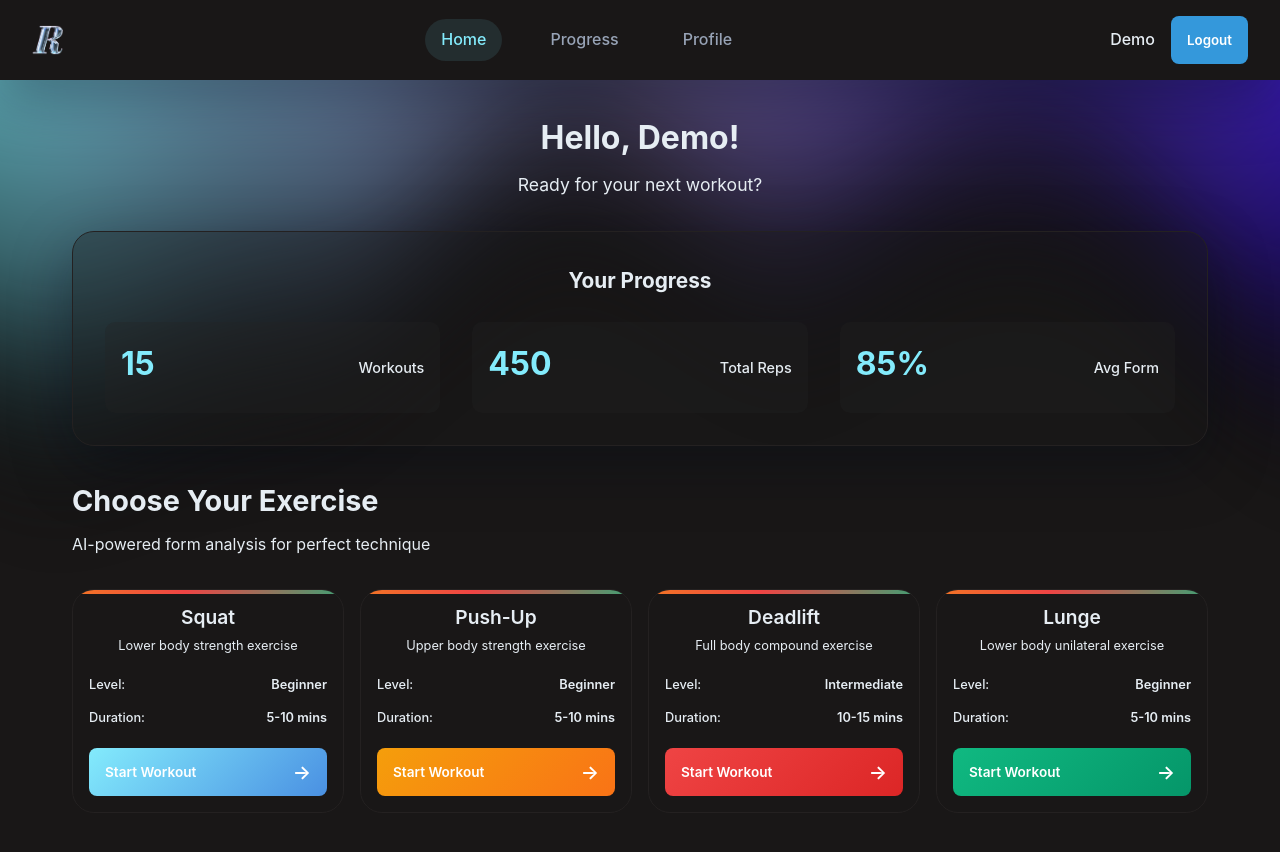
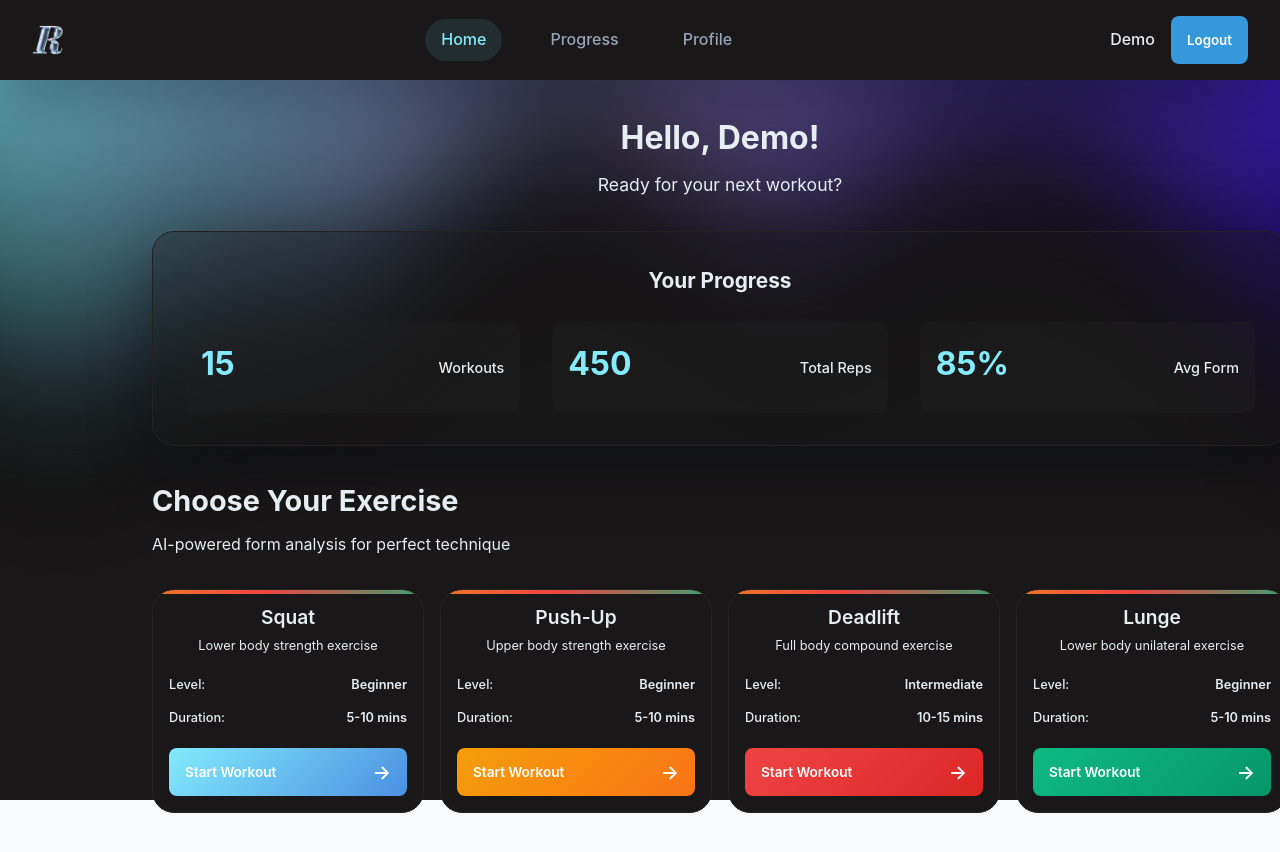
Before and after one commit to jennifershi255/ript, a React (Create React App) app in the folder web/: page /workout/1 in a window 1280 px wide. Both pictures are taken after a click on the button "Sign In". Shown: the top 852 px of the page. After the commit the page ends 800 px from the top, so only its background shows below. Built offline with nearby package versions, Linux system fonts and the light colour scheme.

Commit message:
more error etc

```diff
--- a/web/src/components/Aurora.css
+++ b/web/src/components/Aurora.css
@@ -6,6 +6,7 @@
 }
 
 .aurora-container {
+  background-color: var(--bg-0);
   position: fixed;   /* fixed so it covers the whole viewport */
   top: 0;
   left: 0;
--- a/web/src/components/Navigation.css
+++ b/web/src/components/Navigation.css
@@ -5,9 +5,10 @@
   padding: 1rem 2rem;
   background: var(--bg-0);
   box-shadow: var(--shadow-lg);
-  position: sticky;
+  position: fixed;
+  width: 100%;
   top: 0;
-  z-index: 100;
+  z-index: 0;
 }
 
 .nav-brand .brand-link {
--- a/web/src/screens/HomeScreen.css
+++ b/web/src/screens/HomeScreen.css
@@ -1,4 +1,5 @@
 .home-screen {
+  padding-top: 80px;
   min-height: 100vh;
   background: var(--bg-0);
 }
@@ -8,7 +9,9 @@
   margin: 0 auto;
   padding: 2rem;
   z-index: 999;
-  position: relative;
+  position: fixed;
+  width: 100%;
+  transform: translateX(10%);
 
 }
 
```
